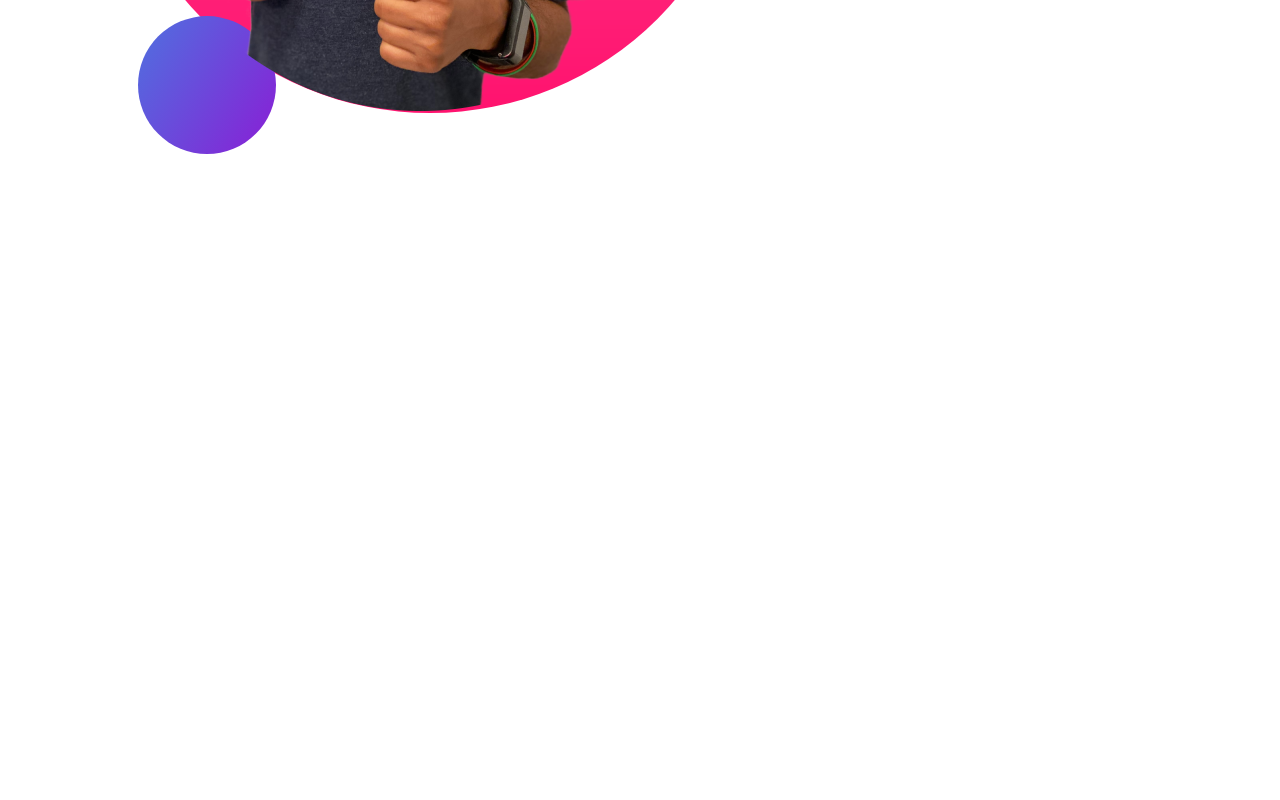
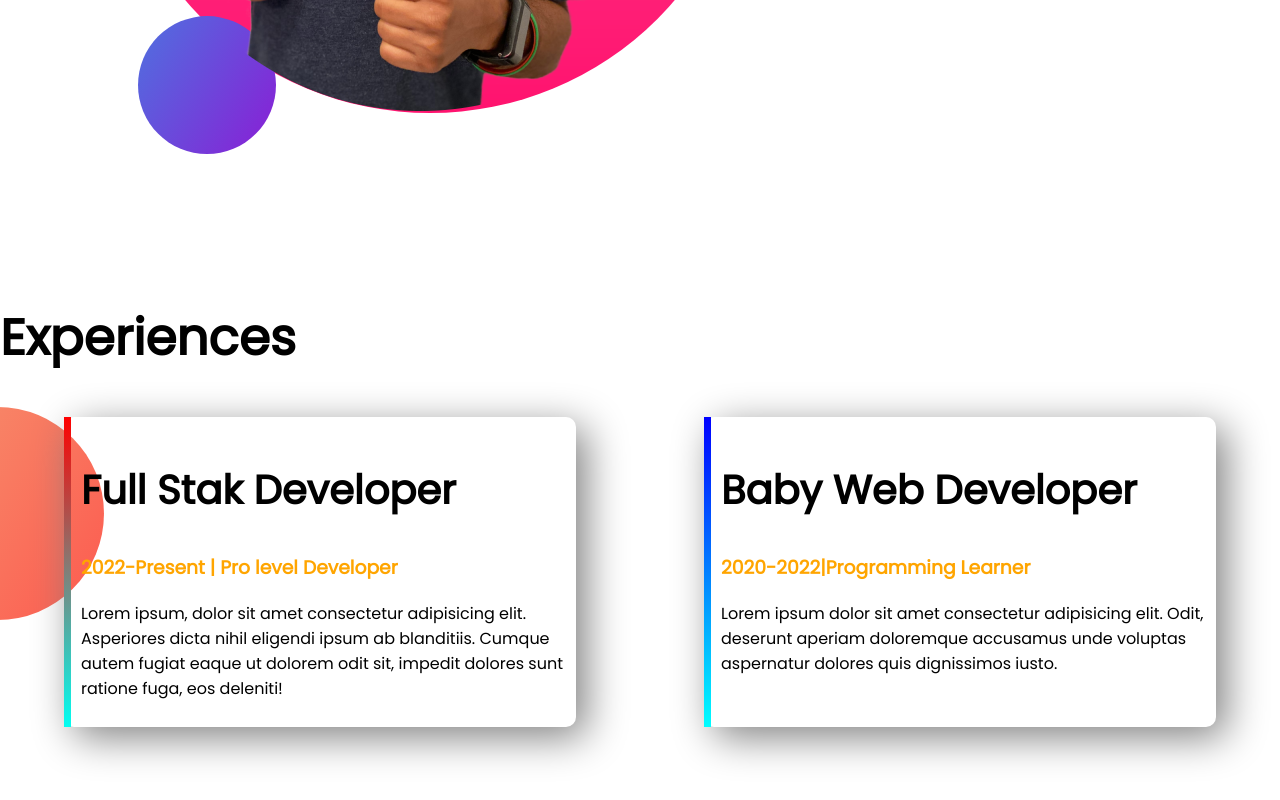
Before and after one commit to Thowhid31/developer-portfolio, a plain HTML site: page index.html in a window 1280 px wide. Shown: the part 1582-2382 px from the top of the page. Before the commit the page ends 1883 px from the top, so only its background shows below. Drawn offline with Linux system fonts and the light colour scheme.

Commit message:
commit just

```diff
--- a/index.html
+++ b/index.html
@@ -13,7 +13,7 @@
 </head>
 
 <body>
-    <section class="top-banner">
+    <section class="top-banner flexible-container">
         <div class="half-width">
             <h1>Welcome To</h1>
             <h1><span class="orange-color">Thowhid Antor</span>'s Own World!</h1>
@@ -35,7 +35,7 @@
         </div>
     </section>
 
-    <section class="dream-big">
+    <section class="dream-big flexible-container">
         <div class="half-width">
             <img src="images/jhankar2.png" alt="">
         </div>
@@ -50,6 +50,26 @@
             <a class="link-button" target="_blank" href="">DownLoad Resume</a>
         </div>
     </section>
+    <section class="experience-area">
+        <h1>Experiences</h1>
+        <div class="flexible-container">
+            <div id="web-dev-ex-0" class="Experiences-item">
+                <h2>Full Stak Developer</h2>
+                <h3 class="orange-color">2022-Present | Pro level Developer</h3>
+                <p>Lorem ipsum, dolor sit amet consectetur adipisicing elit. Asperiores dicta nihil eligendi ipsum ab
+                    blanditiis. Cumque autem fugiat eaque ut dolorem odit sit, impedit dolores sunt ratione fuga, eos
+                    deleniti!</p>
+            </div>
+
+            <div id="web-dev-ex" class="Experiences-item">
+                <h2>Baby Web Developer</h2>
+                <h3 class="orange-color">2020-2022|Programming Learner</h3>
+                <p>Lorem ipsum dolor sit amet consectetur adipisicing elit. Odit, deserunt aperiam doloremque accusamus
+                    unde
+                    voluptas aspernatur dolores quis dignissimos iusto.</p>
+            </div>
+        </div>
+    </section>
 
 
 </body>
--- a/style.css
+++ b/style.css
@@ -5,10 +5,13 @@ body{
 h1{
     font-size: 50px;
 }
+h2{
+    font-size: 40px;
+}
 .orange-color{
     color: orange;
 }
-section{
+.flexible-container{
     display: flex;
     margin-bottom: 100px;
 }
@@ -16,13 +19,23 @@ section{
     width: 50%;
     padding: 3%;
 }
+.Experiences-item{
+    width: 40%;
+    box-shadow: 10px 10px 40px gray;
+    margin-left: 5%;
+    margin-right: 5%;
+    padding: 10px;
+    border-radius: 10px;
+    border-left: 10px indigo solid;
+}
+
 .half-width img{
     width: auto;
 }
 .link-button{
     text-decoration: none;
     background-color: orange;
-    background-image: -moz-linear-gradient(orange, tomato);
+    background-image: linear-gradient(orange, tomato);
     padding: 10px 40px;
     border-radius: 5px;
     font-weight: 700;
@@ -37,3 +50,20 @@ section{
     background-repeat: no-repeat;
     background-position: right;
 }
+
+.experience-area{
+    background-image: url(images/exp-bg.png);
+    background-repeat: no-repeat;
+    background-position: left;
+}
+
+#web-dev-ex{
+    border-left: 7px solid;
+    border-image: linear-gradient(blue, cyan);
+    border-image-slice: 1;
+}
+#web-dev-ex-0{
+    border-left: 7px solid;
+    border-image: linear-gradient(rgb(255, 0, 0), rgb(0, 255, 242));
+    border-image-slice: 1;
+}
```
Also changed, not shown: 4 other files.
